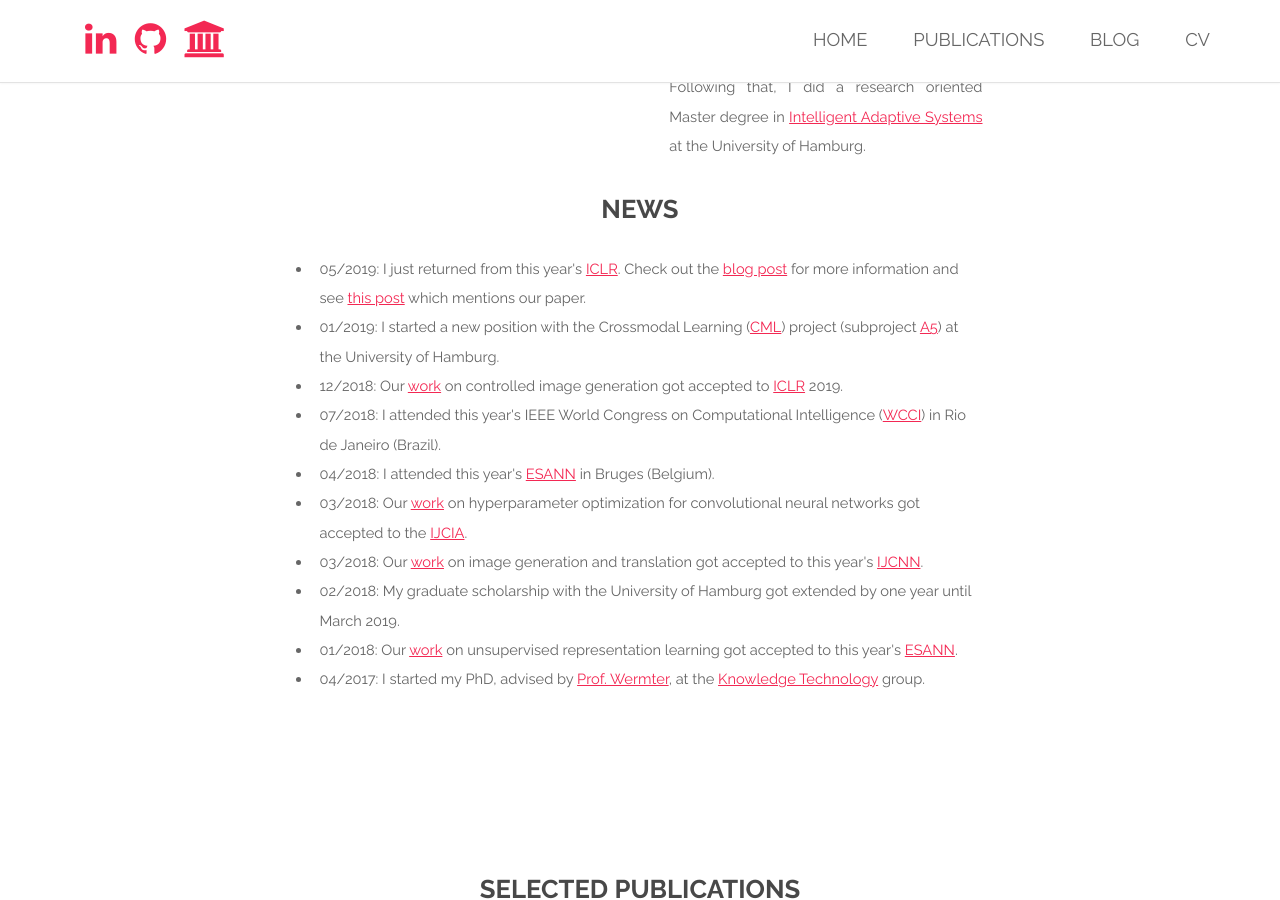
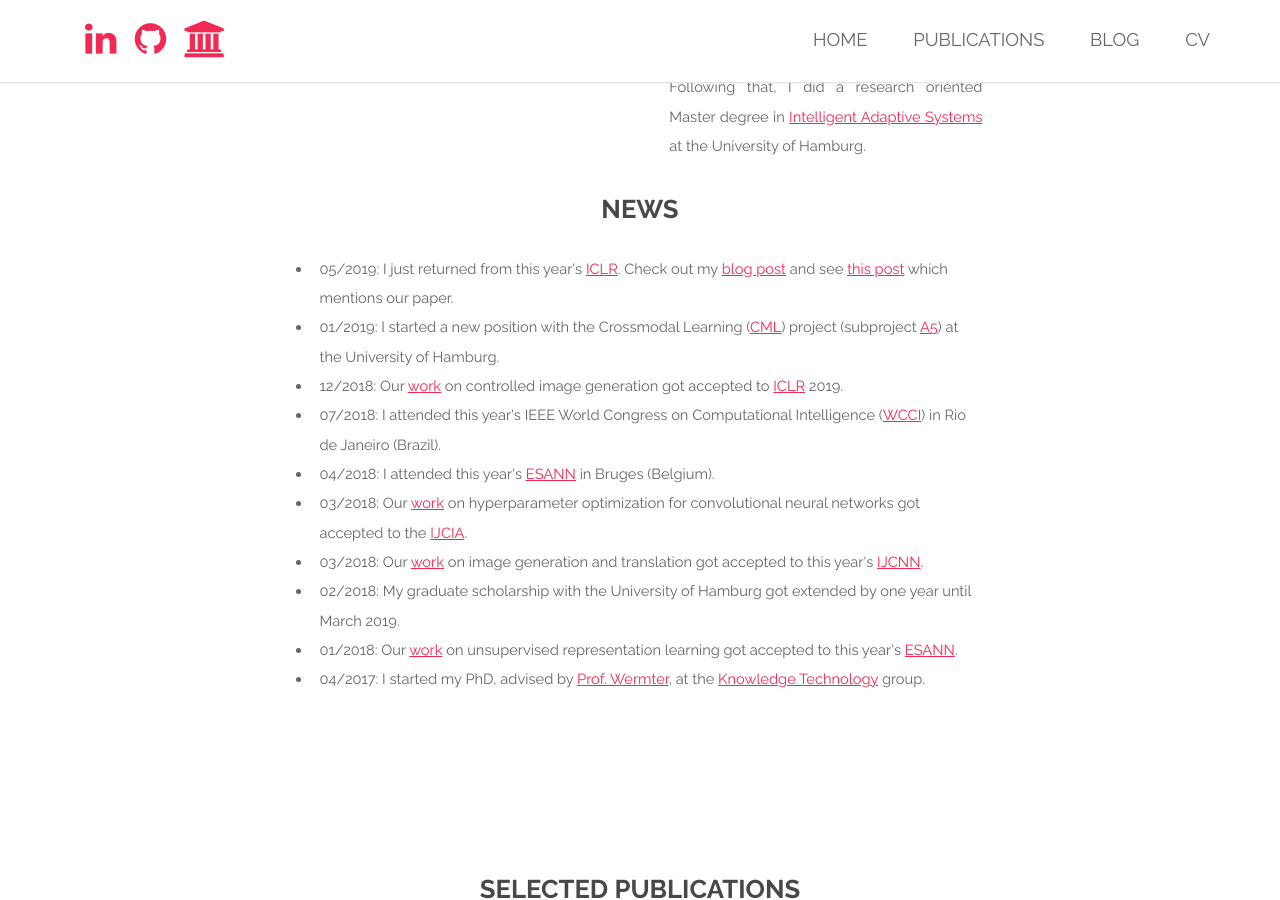
Before and after one commit to tohinz/tohinz.github.io, a Jekyll site: the page built from index.html, in a window 1280 px wide and 900 px high, scrolled down 573 px. Built offline with Jekyll 4.4.1, drawn with Linux system fonts in a browser that asks for light colours; cached includes are drawn as plain includes.

Commit message:
Update index.html

```diff
--- a/index.html
+++ b/index.html
@@ -27,7 +27,7 @@
 
 		<h2 style="text-align: center">News</h2>
 		<ul>
-			<li>05/2019: I just returned from this year's <a href="https://iclr.cc/Conferences/2019" target="_blank">ICLR</a>. Check out the <a href="blog/iclr-new-orleans-may-2019">blog post</a> for more information and see <a href="https://medium.com/georgian-impact-blog/our-five-favorite-papers-from-iclr-2019-f4176c69462e" target="_blank">this post</a> which mentions our paper.</li>
+			<li>05/2019: I just returned from this year's <a href="https://iclr.cc/Conferences/2019" target="_blank">ICLR</a>. Check out my <a href="blog/iclr-new-orleans-may-2019">blog post</a> and see <a href="https://medium.com/georgian-impact-blog/our-five-favorite-papers-from-iclr-2019-f4176c69462e" target="_blank">this post</a> which mentions our paper.</li>
 			<li>01/2019: I started a new position with the Crossmodal Learning (<a href="https://www.crossmodal-learning.org/home/about.html" target="_blank">CML</a>) project (subproject <a href="https://www.crossmodal-learning.org/projects/area-a/a5-neurobotic-brain.html" target="_blank">A5</a>) at the University of Hamburg.</li>
 			<li>12/2018: Our <a href="https://openreview.net/forum?id=H1edIiA9KQ" target="_blank">work</a> on controlled image generation got accepted to <a href="https://iclr.cc/" target="_blank">ICLR</a> 2019.</li>
 			<li>07/2018: I attended this year's IEEE World Congress on Computational Intelligence (<a href="http://www.ecomp.poli.br/~wcci2018/" target="_blank">WCCI</a>) in Rio de Janeiro (Brazil).</li>
```
